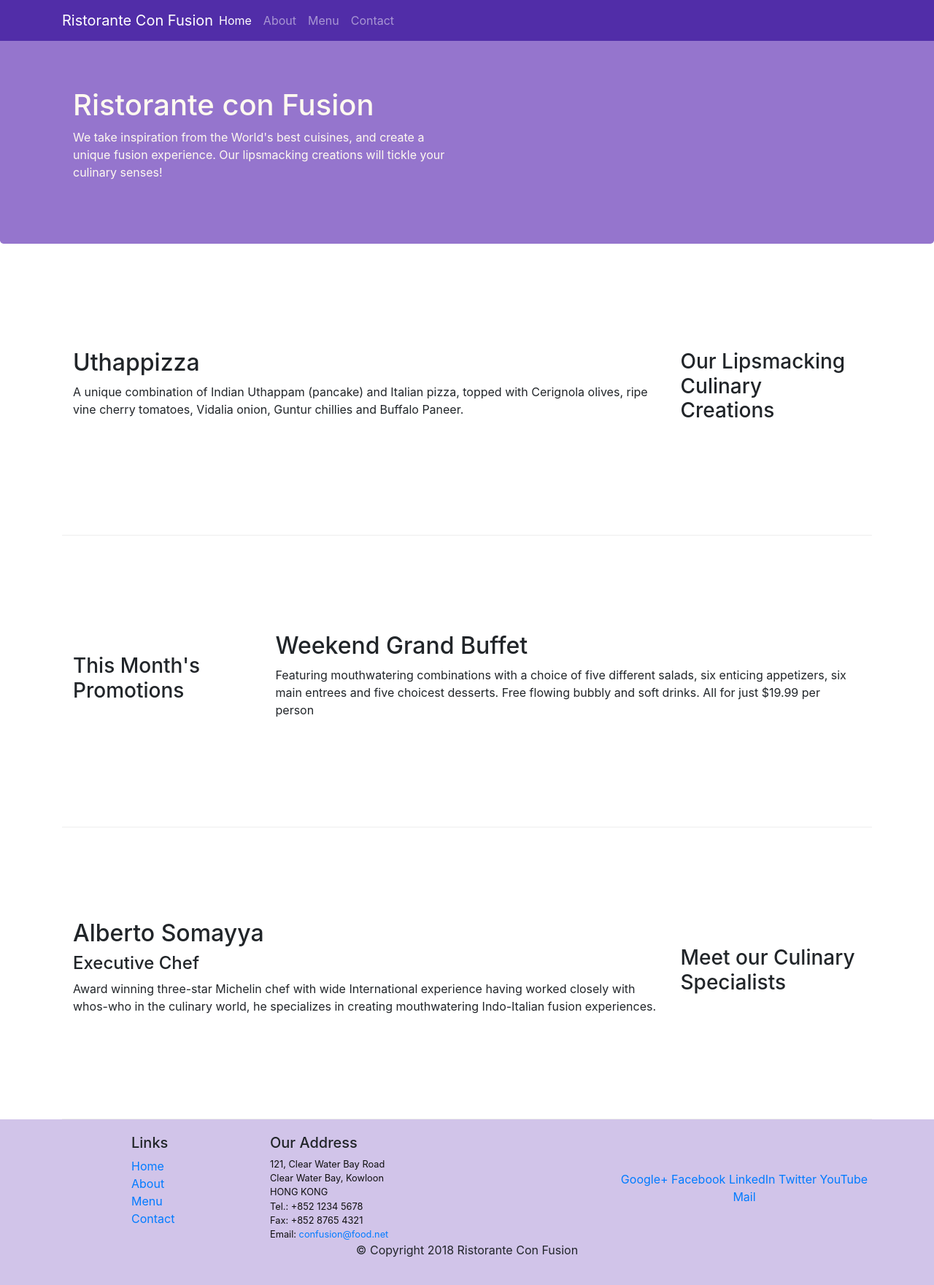
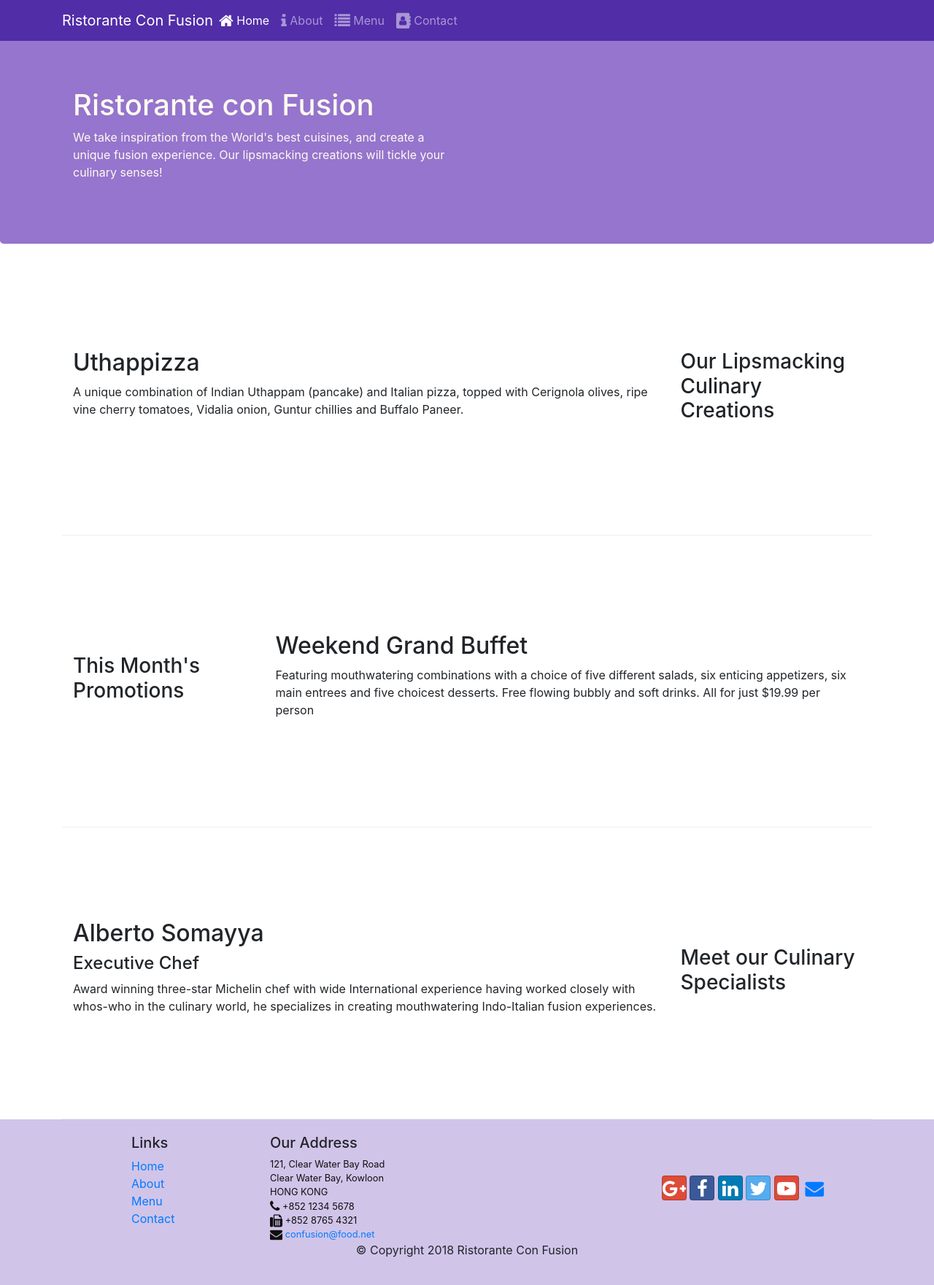
Before and after one commit to alecvinent/1---coursera---Front-End-Web-UI-Frameworks-and-Tools---Bootstrap-4, a website: page index.html in a window 1280 px wide. Shown: the whole page at 73% size. Drawn offline with nearby package versions, Linux system fonts and the light colour scheme.

Commit message:
icon fonts

```diff
--- a/index.html
+++ b/index.html
@@ -10,6 +10,10 @@
 
     <!-- Bootstrap CSS -->
     <link rel="stylesheet" href="node_modules/bootstrap/dist/css/bootstrap.min.css">
+    <!-- fontawesome icons-->
+    <link rel="stylesheet" href="node_modules/font-awesome/css/font-awesome.css" />
+    <link rel="stylesheet" href="node_modules/bootstrap-social/bootstrap-social.css" />
+
     <link rel="stylesheet" href="css/style.css" />
 </head>
 
@@ -21,13 +25,13 @@
             <button class="navbar-toggler" type="button" data-toggle="collapse" data-target="#main-menu">
                 <span class="navbar-toggler-icon"></span>
             </button>
-            <a class="navbar-brand mr-auto" href="#">Ristorante Con Fusion</a>
+            <a class="navbar-brand mr-auto" href="./index.html">Ristorante Con Fusion</a>
             <div class="collapse navbar-collapse" id="main-menu">
                 <ul class="navbar-nav mr-auto">
-                    <li class="nav-item"><a class="nav-link active" href="./index.html">Home</a></li>
-                    <li class="nav-item"><a class="nav-link" href="./aboutus.html">About</a></li>
-                    <li class="nav-item"><a class="nav-link" href="#">Menu</a></li>
-                    <li class="nav-item"><a class="nav-link" href="#">Contact</a></li>
+                    <li class="nav-item"><a class="nav-link active" href="./index.html"><span class="fa fa-home fa-lg" aria-hidden="true"></span> Home</a></li>
+                    <li class="nav-item"><a class="nav-link" href="./aboutus.html"><span class="fa fa-info fa-lg" aria-hidden="true"></span> About</a></li>
+                    <li class="nav-item"><a class="nav-link" href="#"><span class="fa fa-list fa-lg" aria-hidden="true"></span> Menu</a></li>
+                    <li class="nav-item"><a class="nav-link" href="#"><span class="fa fa-address-book fa-lg" aria-hidden="true"></span> Contact</a></li>
                 </ul>
             </div>
         </div>
@@ -101,19 +105,19 @@
 		              121, Clear Water Bay Road<br>
 		              Clear Water Bay, Kowloon<br>
 		              HONG KONG<br>
-		              Tel.: +852 1234 5678<br>
-		              Fax: +852 8765 4321<br>
-		              Email: <a href="mailto:confusion@food.net">confusion@food.net</a>
+		              <i class="fa fa-phone fa-lg" aria-hidden="true"></i> +852 1234 5678<br>
+		              <i class="fa fa-fax fa-lg" aria-hidden="true"></i> +852 8765 4321<br>
+		              <i class="fa fa-envelope fa-lg" aria-hidden="true"></i> <a href="mailto:confusion@food.net">confusion@food.net</a>
 		           </address>
                 </div>
                 <div class="col-12 col-sm-4 align-self-center">
                     <div class="text-center">
-                        <a href="http://google.com/+">Google+</a>
-                        <a href="http://www.facebook.com/profile.php?id=">Facebook</a>
-                        <a href="http://www.linkedin.com/in/">LinkedIn</a>
-                        <a href="http://twitter.com/">Twitter</a>
-                        <a href="http://youtube.com/">YouTube</a>
-                        <a href="mailto:">Mail</a>
+                        <a class="btn btn-social-icon btn-google" href="http://google.com/+"><i class="fa fa-google-plus fa-lg" aria-hidden="true"></i></a>
+                        <a class="btn btn-social-icon btn-facebook" href="http://www.facebook.com/profile.php?id="><i class="fa fa-facebook fa-lg" aria-hidden="true"></i></a>
+                        <a class="btn btn-social-icon btn-linkedin" href="http://www.linkedin.com/in/"><i class="fa fa-linkedin fa-lg" aria-hidden="true"></i></a>
+                        <a class="btn btn-social-icon btn-twitter" href="http://twitter.com/"><i class="fa fa-twitter fa-lg" aria-hidden="true"></i></a>
+                        <a class="btn btn-social-icon btn-google" href="http://youtube.com/"><i class="fa fa-youtube-play fa-lg" aria-hidden="true"></i></a>
+                        <a class="btn btn-social-icon" href="mailto:"><i class="fa fa-envelope fa-lg" aria-hidden="true"></i></a>
                     </div>
                 </div>
            </div>
--- a/package.json
+++ b/package.json
@@ -15,6 +15,8 @@
   },
   "dependencies": {
     "bootstrap": "^4.0.0",
+    "bootstrap-social": "^5.1.1",
+    "font-awesome": "^4.7.0",
     "jquery": "^3.3.1",
     "popper.js": "^1.12.9"
   }
```
Also changed, not shown: aboutus.html (+16 -12 lines), 1 other file.
